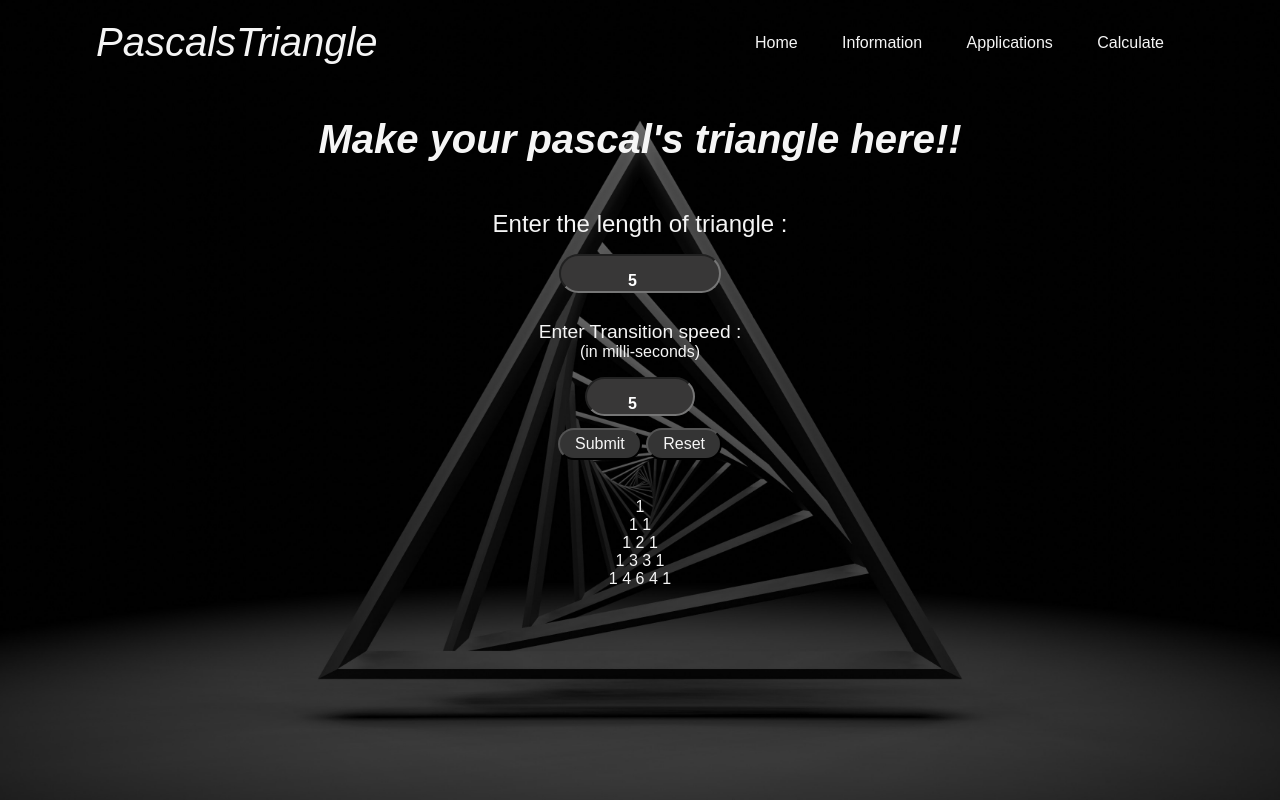
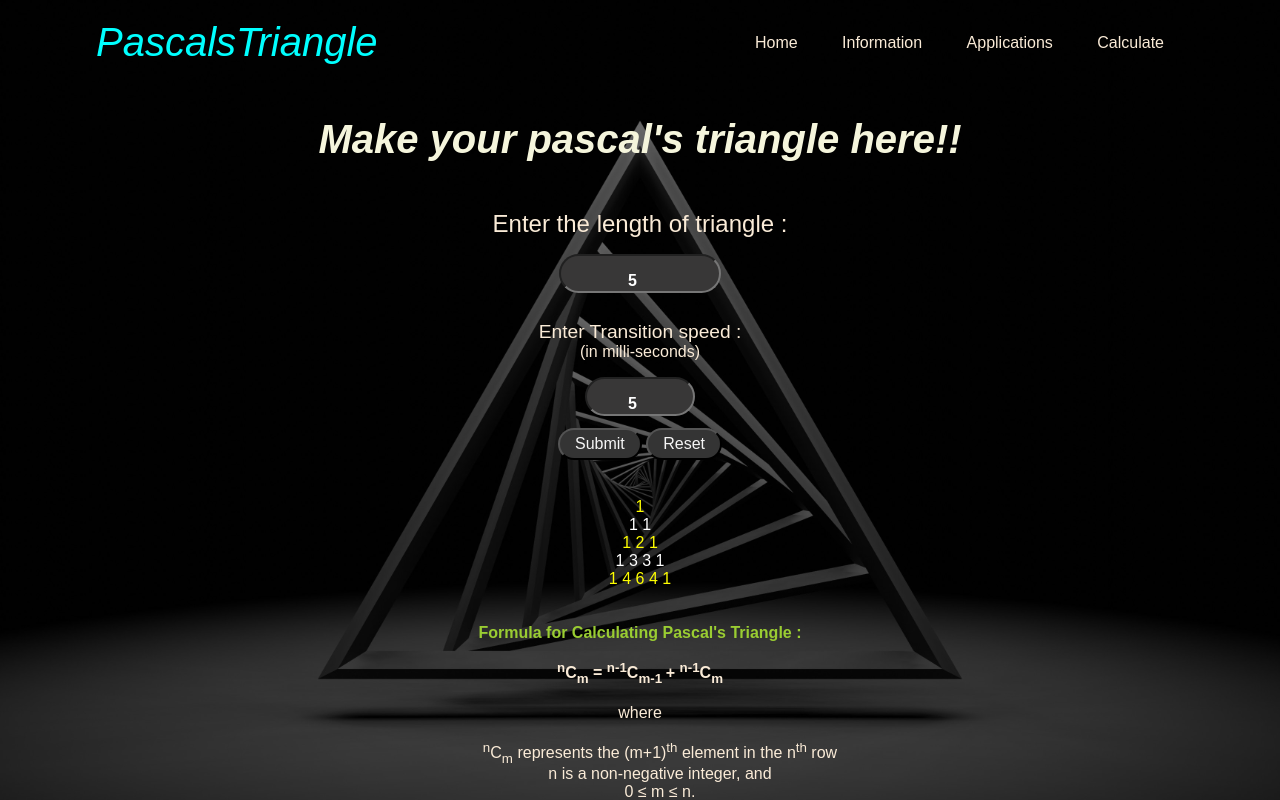
Before and after one commit to Nshatayu07/pascalsTriangle, a plain HTML site: page result.html in a window 1280 px wide. Both pictures are taken after typing "5", "5" into the empty fields and a click on the button "Submit". Shown: the top 800 px of the page. Drawn offline with Linux system fonts and the light colour scheme.

Commit message:
modified3

```diff
--- a/index.js
+++ b/index.js
@@ -50,14 +50,16 @@ function pascalTriangle(){
                 str += (result[i][j].toString() + " ");
             }
 
-            // if(count==2){
-            //     str.style.color = "#DEA295";
-            //     count=0;
-            // }
-            // else{
-            //     str.style.color = "#95DEC9"
-            // }
-            document.getElementById('answer').innerHTML += `<p>${str}</p>`
+            if(i&1)
+            {
+                document.getElementById('answer').innerHTML += `<p style="color:white">${str}</p>`
+            }
+            else
+            {
+                document.getElementById('answer').innerHTML += `<p style="color:yellow">${str}</p>`
+            }
+
+
         }
 
         let delay = speed*100;
--- a/result.html
+++ b/result.html
@@ -1,5 +1,6 @@
 <!DOCTYPE html>
 <html lang="en">
+
 <head>
     <meta charset="UTF-8">
     <meta http-equiv="X-UA-Compatible" content="IE=edge">
@@ -7,6 +8,7 @@
     <link rel="stylesheet" href="style2.css">
     <title>Pascal's Triangle</title>
 </head>
+
 <body>
 
     <div class="cont">
@@ -16,38 +18,64 @@
                 <ul>
                     <li><a href="/Index.html">Home</a></li>
                     <li><a href="https://www.cuemath.com/algebra/pascals-triangle/" target="_blank">Information</a></li>
-                    <li><a href="https://www.mechamath.com/algebra/applications-of-pascals-triangle/" target="_blank">Applications</a></li>
+                    <li><a href="https://www.mechamath.com/algebra/applications-of-pascals-triangle/"
+                            target="_blank">Applications</a></li>
                     <li><a href="/result.html">Calculate</a></li>
                 </ul>
             </nav>
-            <h1>Make your pascal's triangle here!!</h1>
+            <h1 style="color: beige
+            ;">Make your pascal's triangle here!!</h1>
+
             <div class="enter">
                 Enter the length of triangle :
             </div>
 
-            <input type="number" name="INPUT1" id="input1"/>
+            <input type="number" name="INPUT1" id="input1" />
             <!-- <input type="text" name="INPUT1" id="input1"/> -->
             <div class="speed">
                 Enter Transition speed :
             </div>
-            <div class="subs">
+            <div class="subs  ">
                 (in milli-seconds)
             </div>
 
-            <input type="number" name="INPUT2" id="input2"/>
+            <input type="number" name="INPUT2" id="input2" />
 
 
 
-            <div class="submit"  >
+            <div class="submit">
                 <button type="submit" class="sub" onclick="pascalTriangle()">Submit</button>
                 <button type="reset" id="rest">Reset</button>
             </div>
 
             <span id="answer" class="ans">
             </span>
+        <br><br>
+            <p style="font-weight: bold; color:yellowgreen;">
+                Formula for Calculating Pascal's Triangle :
+            <p style="font-weight: bold;">
+                <br>
+                <sup>n</sup>C<sub>m</sub> = <sup>n-1</sup>C<sub>m-1 </sub>+ <sup>n-1</sup>C<sub>m</sub>
+            </p><br>
+
+            <p>where</p>
+<br>
+            <ul >
+
+                    <sup>n</sup>C<sub>m</sub> represents the (m+1)<sup>th</sup> element in the n<sup>th</sup> row
+                <br>
+
+                    n is a non-negative integer, and
+                <br>
+
+                    0 &le; m &le; n.
+
+            </ul>
+
             <br><br><br><br><br><br><br><br><br><br><br><br><br><br><br>
         </div>
     </div>
     <script src="index.js"></script>
 </body>
+
 </html>
--- a/style.css
+++ b/style.css
@@ -2,7 +2,7 @@
     margin: 0px;
     padding: 0px;
     font-family: sans-serif;
-    color: whitesmoke;
+    color: antiquewhite;
 }
 
 .image{
@@ -27,6 +27,7 @@
     text-decoration: none;
     font-size: 40px;
     font-style: oblique;
+    color: aqua;
 }
 .navbar ul li{
     display: inline-block;
@@ -60,7 +61,7 @@
 .info a{
     text-decoration: none;
     /* list-style: none; */
-    color: rgb(144, 60, 255);;
+    color: #d38988;
 }
 .info2{
     text-align: center;
--- a/style2.css
+++ b/style2.css
@@ -1,6 +1,6 @@
 *{
     /* background-color:black; */
-    color: whitesmoke;
+    color: antiquewhite;
     text-align: center;
     align-items: center;
     font-family: sans-serif;
@@ -33,6 +33,7 @@
     text-decoration: none;
     font-size: 40px;
     font-style: oblique;
+    color: aqua;
 }
 .navbar ul li{
     display: inline-block;
```
Also changed, not shown: Index.html (+5 -5 lines).
